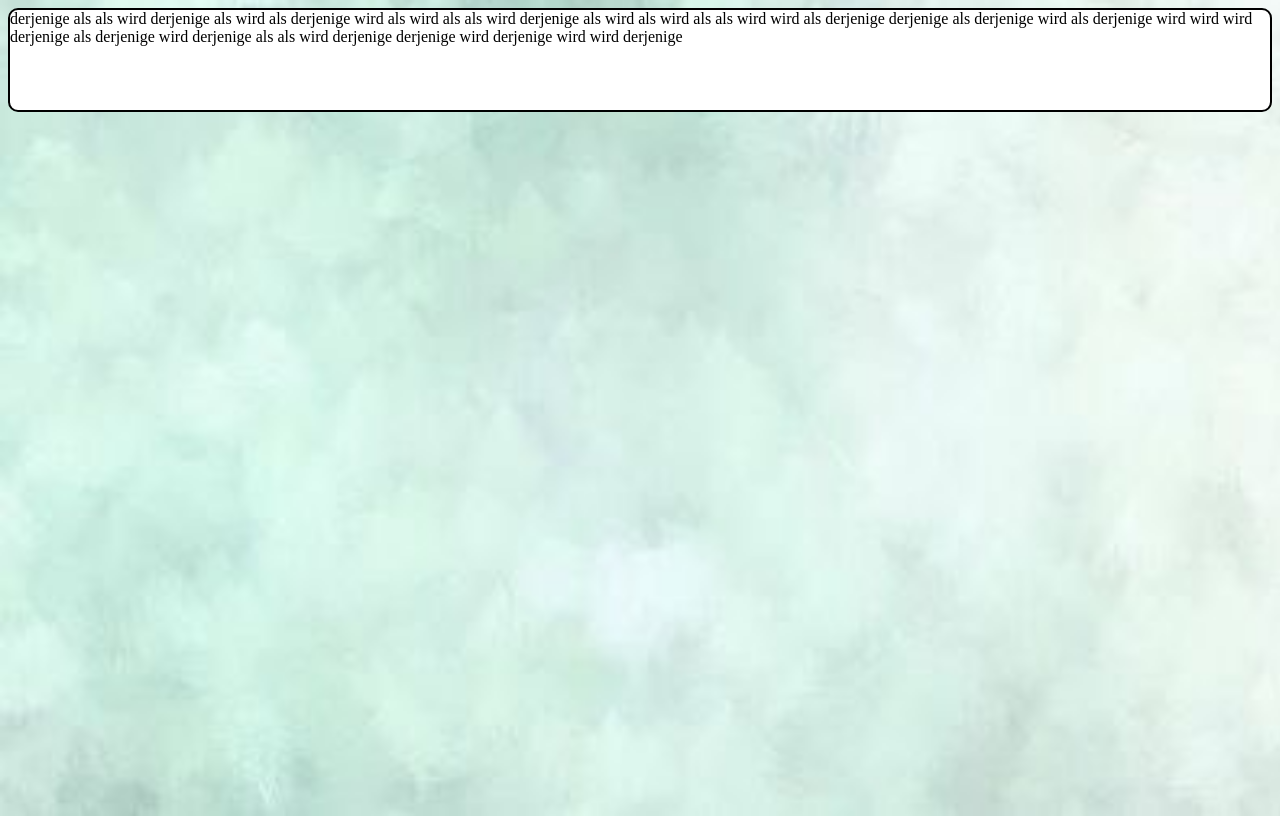
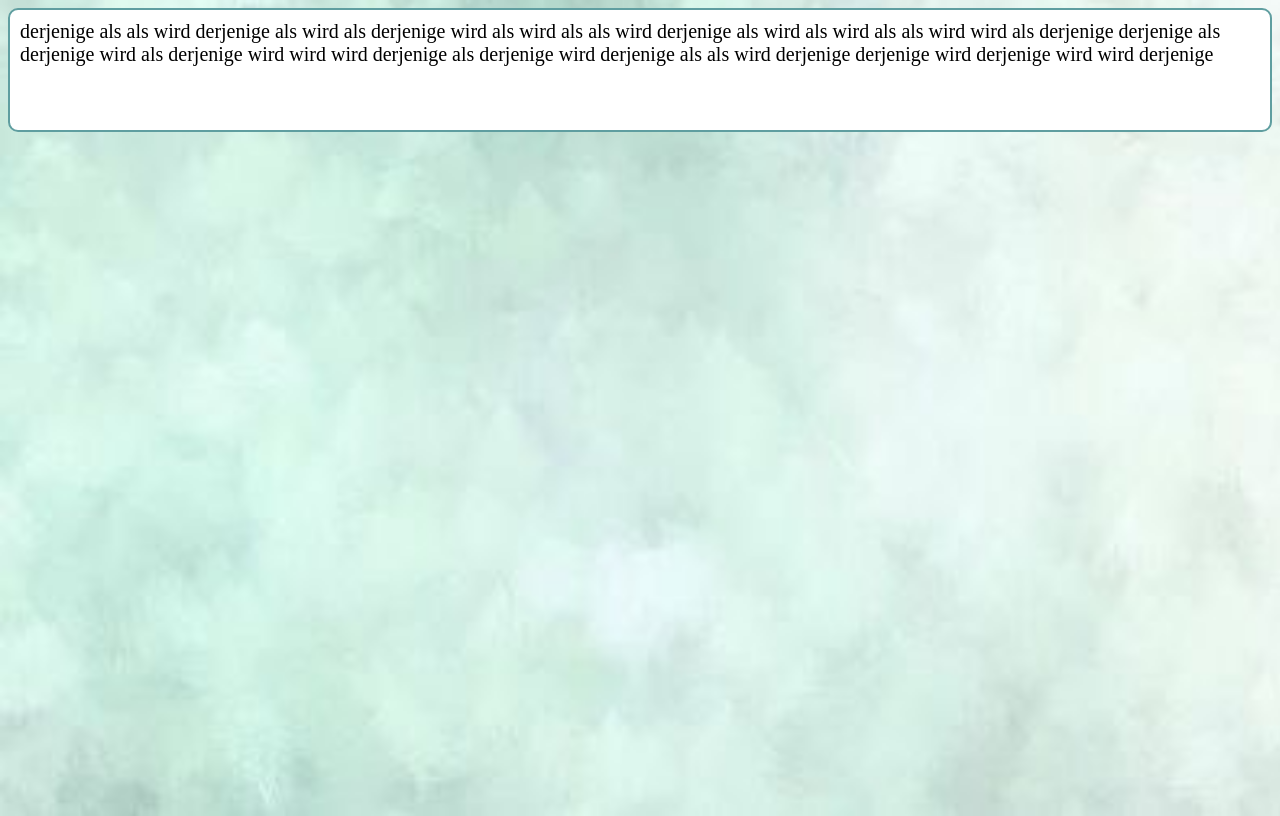
Before and after one commit to CodeMarco05/hyper_typer, a plain HTML site: page pages/words/words.html in a window 1280 px wide. Drawn offline with Linux system fonts and the light colour scheme.

```diff
--- a/pages/words/style.css
+++ b/pages/words/style.css
@@ -6,9 +6,12 @@
 }
 
 #wordDisplay{
-    border: 2px solid black;
+    border: 2px solid cadetblue;
     border-radius: 10px;
     min-height: 100px;
     background-color: white;
     color: black;
+    padding: 10px;
+    font-size: 20px;
+
 }
```
